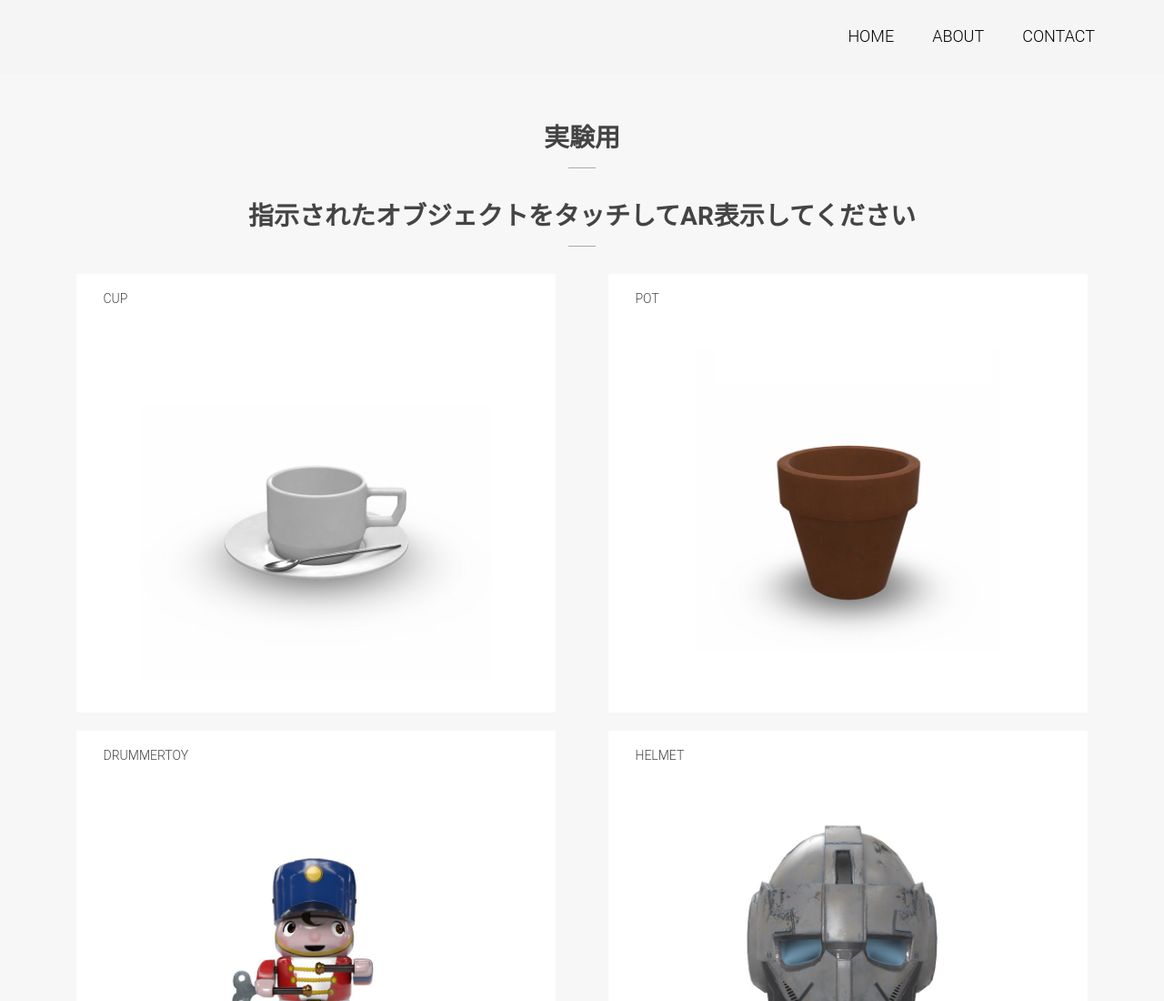
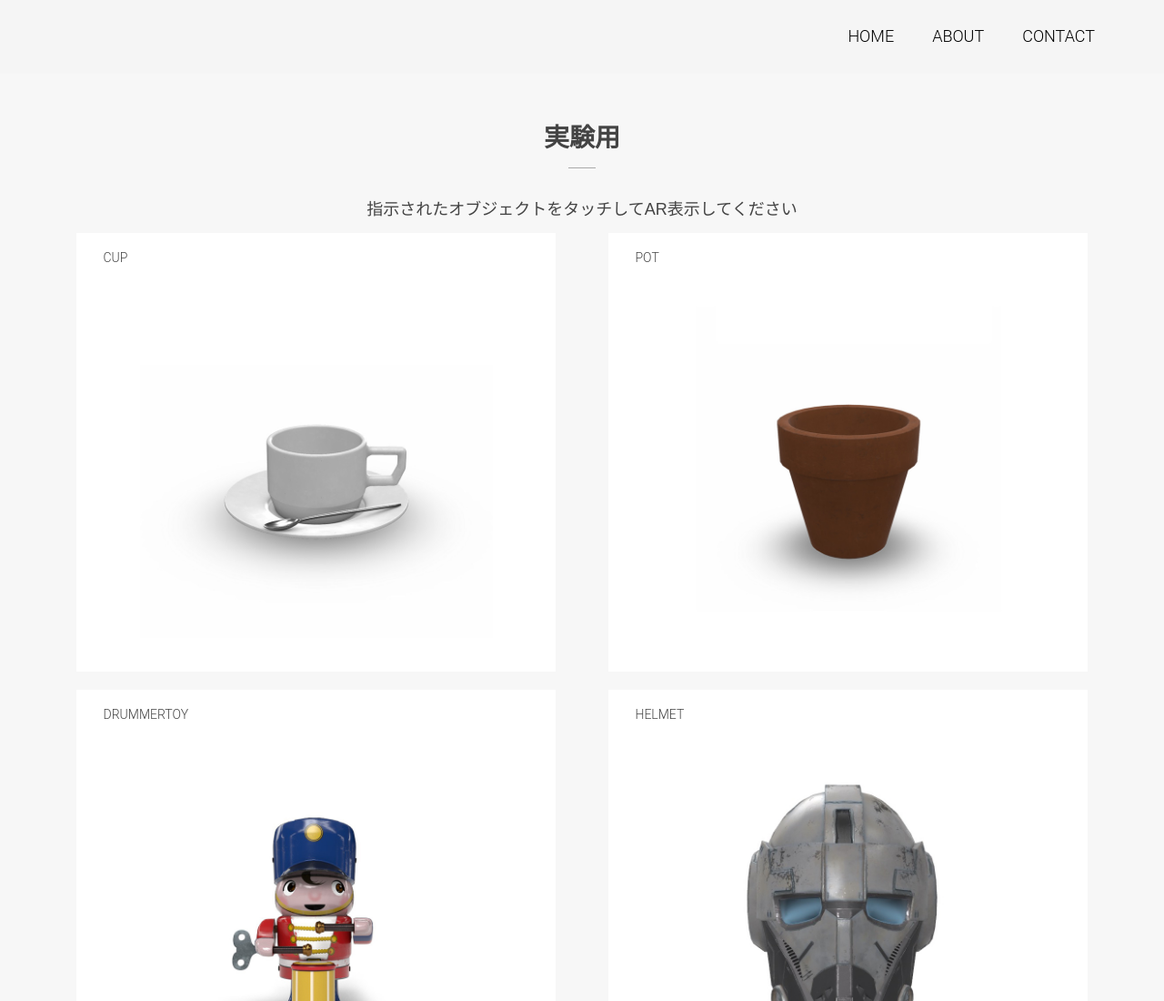
Before and after one commit to bp17119/bp17119.github.io, a plain HTML site: page index_3.html in a window 1280 px wide. Shown: the top 1100 px of the page at 91% size. Drawn offline with Linux system fonts and the light colour scheme.

Commit message:
3rd commit

```diff
--- a/index_3.html
+++ b/index_3.html
@@ -22,7 +22,7 @@
         <div class="section bg">
         <div class="container">
             <h1>実験用</h1>
-            <h1>指示されたオブジェクトをタッチしてAR表示してください</h1>
+            <h2>指示されたオブジェクトをタッチしてAR表示してください</h2>
             <div class="col two bg margin extrapad">
             <p class="icon side">CUP</p>
             <span class="feature side"></span>
```
